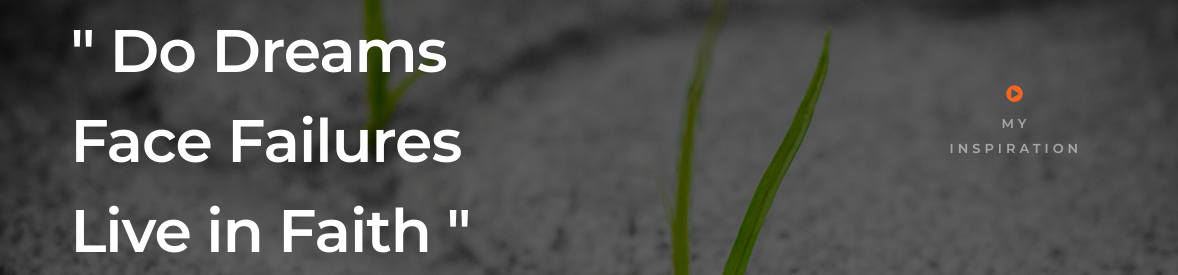
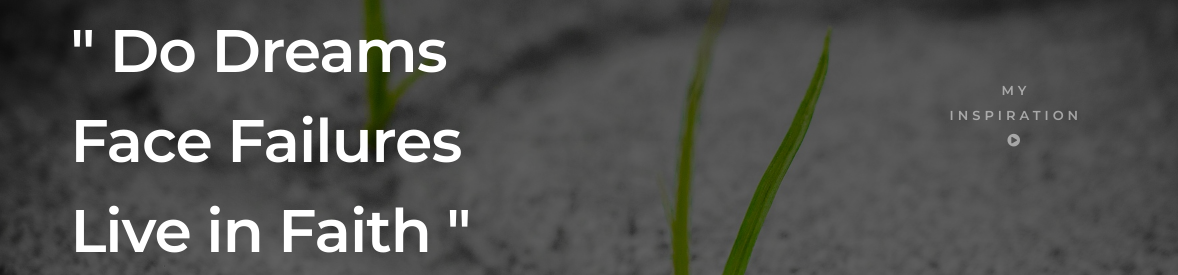
Before and after one commit to vijov47/ippo, a plain HTML site: page index.html in a window 1280 px wide. Shown: the part 120-395 px from the top of the page, 0-1178 px from the left. Drawn offline with nearby package versions, Linux system fonts and the light colour scheme; files whose address does not match are found by name.

Commit message:
Update index.html

```diff
--- a/index.html
+++ b/index.html
@@ -101,9 +101,9 @@
                 <div class="home-content__video">
                     <a class="video-link" href="https://youtu.be/qt-iccuOSLI" data-lity>
 
-			    <span i class="fas fa-play-circle"></i></span>
+			    <span class=video_icon></span>
 
-                        <span class="video-text">My Inspiration</span>
+                        <span class="video-text">My Inspiration<i class="fas fa-play-circle"></i></span>
                     </a>
                 </div>
 
```
